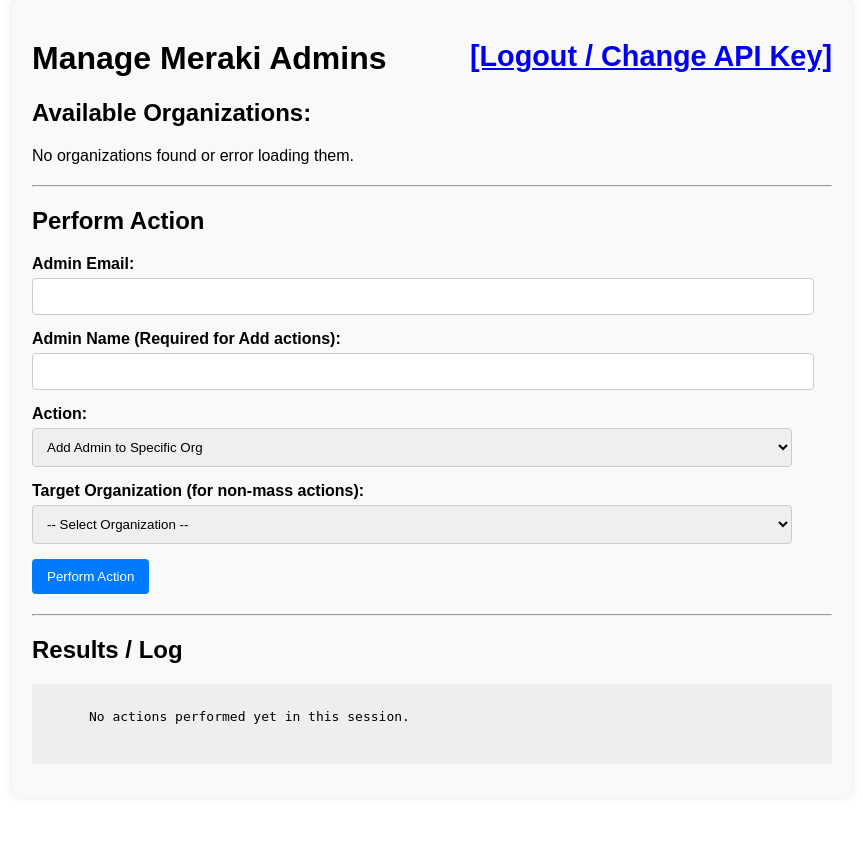
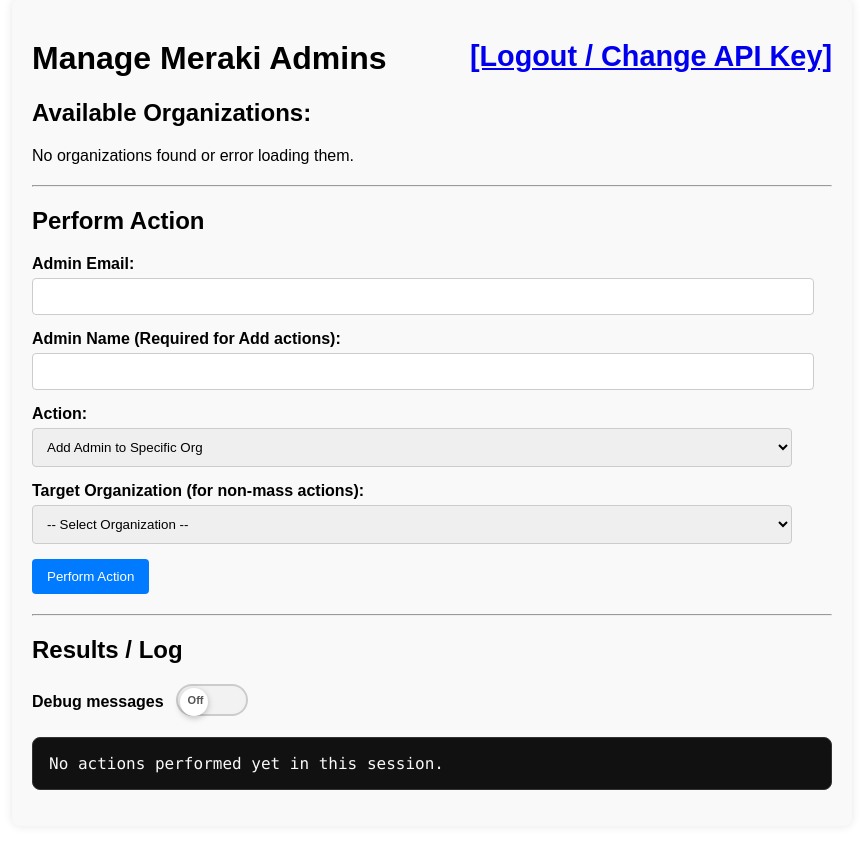
Before and after one commit to dbell-aa/merakiAPIuser-gpt-2026, a Flask app: template templates/manage.html in a window 1280 px wide. Shown: the part 21-867 px from the top of the page, without its empty margins (208-1071 px from the left). Before the commit the page ends 785 px from the top, so only its background shows below. Run offline with Flask 2, Linux system fonts and the light colour scheme; the template is opened without the code that fills it, so the values that code supplies are empty.

Commit message:
Debuggin

```diff
--- a/app.py
+++ b/app.py
@@ -11,6 +11,9 @@
 # You can generate one using: python -c 'import os; print(os.urandom(24))'
 app.config['SECRET_KEY'] = os.environ.get('FLASK_SECRET_KEY', 'your-default-secret-key') # Use environment variable or a default
 
+# Delay between Meraki API calls (seconds). Adjust via env MERAKI_CALL_DELAY if needed.
+CALL_DELAY_SECONDS = float(os.environ.get('MERAKI_CALL_DELAY', '1.2'))
+
 # --- Helper Functions (Adapted from your original code) ---
 
 def validate_email(email):
@@ -18,12 +21,47 @@
     return re.match(email_pattern, email) is not None
 
 def log_message(message, category='info'):
-    """Helper to store messages to be displayed later."""
-    if 'results_log' not in session:
+    """Helper to store messages (with category) for later display and console output."""
+    if 'results_log' not in session or not isinstance(session['results_log'], list):
         session['results_log'] = []
+
+    entry = {
+        "category": category,
+        "message": f"[{category.upper()}] {message}"
+    }
+
     # Prepend to show newest first
-    session['results_log'].insert(0, f"[{category.upper()}] {message}")
-    session.modified = True # Important when modifying mutable session objects like lists
+    session['results_log'].insert(0, entry)
+    session.modified = True  # Important when modifying mutable session objects like lists
+
+    # Also print to console for debugging
+    print(entry["message"])
+
+
+def normalize_results_log():
+    """
+    Normalize results_log entries to dicts with category/message for template consumption.
+    Converts legacy string entries to info messages.
+    """
+    raw_entries = session.get('results_log', [])
+    normalized = []
+
+    for entry in raw_entries:
+        if isinstance(entry, dict) and 'message' in entry and 'category' in entry:
+            normalized.append(entry)
+        elif isinstance(entry, str):
+            normalized.append({"category": "info", "message": entry})
+
+    session['results_log'] = normalized
+    session.modified = True
+    return normalized
+
+
+def apply_rate_limit_delay():
+    """Pause between sequential API calls to avoid hitting rate limits."""
+    if CALL_DELAY_SECONDS > 0:
+        log_message(f"Waiting {CALL_DELAY_SECONDS} seconds before next call...", 'debug')
+        time.sleep(CALL_DELAY_SECONDS)
 
 
 def delete_admin(dashboard, organization_id, admin_id, org_name=""):
@@ -46,15 +84,19 @@
 def add_admin(dashboard, organization_id, email, name, org_name=""):
     """Adds an admin. Uses passed dashboard object."""
     org_identifier = f"{org_name} ({organization_id})" if org_name else organization_id
+    log_message(f"Starting add_admin for {email} in {org_identifier}", 'debug')
+
     admin_id = check_for_email_in_admins(dashboard, organization_id, email, org_name, suppress_found_msg=True) # Check first
     if admin_id:
         log_message(f"Admin with email {email} already exists (ID: {admin_id}) in organization {org_identifier}. Skipping addition.", 'info')
         return None # Indicate skipped
 
+    log_message(f"Attempting to create admin {email} in {org_identifier}", 'debug')
     try:
         response = dashboard.organizations.createOrganizationAdmin(
             organization_id, email, name, orgAccess="full" # Changed 'full' to 'orgAccess="full"' based on potential library changes
         )
+        log_message(f"API response when creating admin: {response}", 'debug')
         log_message(f"Successfully added admin {name} ({email}) to organization {org_identifier}. Response: {response.get('id', 'N/A')}", 'success')
         return response # Return the response which might contain the new admin ID
     except meraki.APIError as e:
@@ -67,15 +109,20 @@
 def check_for_email_in_admins(dashboard, organization_id, email, org_name="", suppress_found_msg=False):
     """Checks for admin email. Uses passed dashboard object."""
     org_identifier = f"{org_name} ({organization_id})" if org_name else organization_id
+    log_message(f"Checking for email {email} in {org_identifier}", 'debug')
     try:
         admins = dashboard.organizations.getOrganizationAdmins(organization_id)
+        log_message(f"Found {len(admins)} admins in {org_identifier}", 'debug')
         for admin in admins:
             if admin['email'].lower() == email.lower():
                 if not suppress_found_msg:
                     log_message(f"Found admin: {admin['name']} (Email: {admin['email']}, ID: {admin['id']}) in org {org_identifier}", 'info')
+                log_message(f"Email {email} matched admin ID {admin['id']}", 'debug')
                 return admin['id'] # Return the admin ID if found
 
-        log_message(f"No admin with email {email} found in organization {org_identifier}.", 'info')
+        log_message(f"Email {email} not found in {org_identifier}", 'debug')
+        if not suppress_found_msg:
+            log_message(f"No admin with email {email} found in organization {org_identifier}.", 'info')
         return None # Return None if not found
 
     except meraki.APIError as e:
@@ -104,8 +151,7 @@
             # Logged already by check_for_email_in_admins
             no_email_found_orgs.append(org_name)
 
-        # Removed time.sleep for web context - be mindful of API rate limits!
-        # If rate limits become an issue, more complex handling (e.g., background tasks) is needed.
+        apply_rate_limit_delay()
 
     log_message(f"--- Mass Delete for {email} Complete ---", 'info')
     log_message(f"Checked {checked_count} organizations.", 'info')
@@ -116,27 +162,40 @@
 
 def mass_add_admin(dashboard, organizations, email, name):
     """Mass adds an admin. Uses passed dashboard object and org dict."""
+    log_message(f"Starting Mass Add for {name} ({email}) across {len(organizations)} organizations", 'debug')
     log_message(f"--- Starting Mass Add for {name} ({email}) ---", 'info')
     added_count = 0
     skipped_count = 0
+    failed_count = 0
     checked_count = 0
 
     for org_id, org_name in organizations.items():
         checked_count += 1
+        log_message(f"Processing org {checked_count}/{len(organizations)}: {org_name} (ID: {org_id})", 'debug')
         log_message(f"Processing organization: {org_name} (ID: {org_id})", 'info')
+
         result = add_admin(dashboard, org_id, email, name, org_name)
+
         if result is None: # Indicates skipped because already exists
             skipped_count += 1
+            log_message(f"SKIPPED - Admin already exists in {org_name}", 'debug')
         elif result: # Indicates success (got a response object)
             added_count += 1
-        # Failure is logged within add_admin
+            log_message(f"SUCCESS - Added admin to {org_name}", 'debug')
+        else: # Indicates failure
+            failed_count += 1
+            log_message(f"FAILED - Could not add admin to {org_name}", 'debug')
 
-        # Removed time.sleep for web context
+        apply_rate_limit_delay()
 
+    log_message("Mass Add Complete", 'debug')
+    log_message(f"Summary: {added_count} added, {skipped_count} skipped, {failed_count} failed", 'debug')
     log_message(f"--- Mass Add for {email} Complete ---", 'info')
     log_message(f"Checked {checked_count} organizations.", 'info')
     log_message(f"Successfully added admin to {added_count} organizations.", 'success')
     log_message(f"Skipped {skipped_count} organizations (admin likely already existed).", 'info')
+    if failed_count > 0:
+        log_message(f"Failed to add admin to {failed_count} organizations.", 'warning')
 
 
 # --- Flask Routes ---
@@ -156,18 +215,24 @@
 
         try:
             # Suppress console output from meraki library during init/fetch if desired
+            log_message("Initializing Meraki Dashboard API...", 'debug')
             dashboard = meraki.DashboardAPI(api_key, suppress_logging=True)
+            log_message("Getting organizations...", 'debug')
             organizations = dashboard.organizations.getOrganizations()
+            log_message(f"Found {len(organizations)} organizations", 'debug')
 
             if not organizations:
-                 flash('API key is valid, but no organizations were found or accessible.', 'warning')
-                 return render_template('index.html')
+                log_message("No organizations found for this API key.", 'warning')
+                flash('API key is valid, but no organizations were found or accessible.', 'warning')
+                return render_template('index.html')
 
             # Store essential info in session
             session['api_key'] = api_key
             session['org_data'] = {org['id']: org['name'] for org in organizations}
-            session['results_log'] = ["Successfully loaded organizations."] # Initialize log
+            log_message("Successfully loaded organizations.", 'success')
             session.modified = True # Mark session as modified
+
+            log_message(f"Organizations loaded into session: {', '.join(session['org_data'].values())}", 'debug')
 
             flash('API Key accepted and organizations loaded.', 'success')
             return redirect(url_for('manage'))
@@ -191,7 +256,7 @@
 
     # Pass org data and results log to the template
     org_data = session.get('org_data', {})
-    results_log = session.get('results_log', [])
+    results_log = normalize_results_log()
     return render_template('manage.html', org_data=org_data, results=results_log)
 
 @app.route('/manage-admin', methods=['POST'])
@@ -202,7 +267,7 @@
 
     api_key = session['api_key']
     org_data = session.get('org_data', {})
-    results_log = session.get('results_log', []) # Get current log
+    normalize_results_log() # Ensure results_log entries are in dict format for consistent logging
 
     # Get form data
     email = request.form.get('email')
@@ -245,9 +310,11 @@
                 delete_admin(dashboard, organization_id, admin_id, org_name)
             # No else needed, check_for_email_in_admins already logs if not found
         elif action == 'mass_add':
-             mass_add_admin(dashboard, org_data, email, name)
+            log_message(f"Starting mass_add action for {email}", 'debug')
+            log_message(f"Organization data contains {len(org_data)} organizations", 'debug')
+            mass_add_admin(dashboard, org_data, email, name)
         elif action == 'mass_delete':
-             mass_delete_admin(dashboard, org_data, email)
+            mass_delete_admin(dashboard, org_data, email)
         elif action == 'check':
             check_for_email_in_admins(dashboard, organization_id, email, org_name) # This function already logs results
         else:
--- a/templates/manage.html
+++ b/templates/manage.html
@@ -52,13 +52,120 @@
   <hr>
 
   <h2>Results / Log</h2>
-  <pre id="results">
-    {% if results %}
-      {{ results | join('\n') }}
-    {% else %}
-      No actions performed yet in this session.
-    {% endif %}
-  </pre>
+  <div class="log-controls">
+    <span class="log-label">Debug messages</span>
+    <label class="toggle-switch">
+      <input type="checkbox" id="debugToggle" aria-label="Toggle debug messages">
+      <span class="slider">
+        <span class="slider-label slider-off">Off</span>
+        <span class="slider-label slider-on">On</span>
+      </span>
+    </label>
+  </div>
+  <pre id="results" class="log-output"></pre>
+
+  <style>
+    .log-output {
+      max-height: 800px;
+      overflow-y: auto;
+      padding: 1rem;
+      background: #111;
+      color: #f8f8f8;
+      border-radius: 8px;
+      border: 1px solid #333;
+      white-space: pre-wrap;
+      font-family: 'SFMono-Regular', Consolas, 'Liberation Mono', Menlo, monospace;
+      box-sizing: border-box;
+    }
+
+    .log-controls {
+      display: flex;
+      align-items: center;
+      gap: 0.75rem;
+      margin-bottom: 0.5rem;
+    }
+
+    .log-label {
+      font-weight: 600;
+    }
+
+    .toggle-switch {
+      position: relative;
+      display: inline-block;
+      width: 72px;
+      height: 32px;
+      background: #ccc;
+      border-radius: 16px;
+      cursor: pointer;
+      transition: background 0.2s ease;
+      padding: 2px;
+      box-sizing: border-box;
+    }
+
+    .toggle-switch input {
+      display: none;
+    }
+
+    .toggle-switch .slider {
+      position: relative;
+      display: block;
+      width: 100%;
+      height: 100%;
+      border-radius: 14px;
+      background: #f2f2f2;
+    }
+
+    .toggle-switch .slider::before {
+      content: "";
+      position: absolute;
+      height: 28px;
+      width: 28px;
+      left: 2px;
+      top: 2px;
+      background-color: #fff;
+      border-radius: 50%;
+      box-shadow: 0 2px 6px rgba(0,0,0,0.25);
+      transition: transform 0.2s ease, background-color 0.2s ease;
+    }
+
+    .toggle-switch input:checked + .slider {
+      background: linear-gradient(90deg, #2563eb, #3b82f6);
+    }
+
+    .toggle-switch input:checked + .slider::before {
+      transform: translateX(40px);
+      background-color: #e5e7eb;
+    }
+
+    .slider-label {
+      position: absolute;
+      top: 50%;
+      transform: translateY(-50%);
+      font-size: 11px;
+      font-weight: 700;
+      color: #555;
+      pointer-events: none;
+    }
+
+    .slider-off {
+      left: 10px;
+    }
+
+    .slider-on {
+      right: 10px;
+      color: #e5e7eb;
+      opacity: 0;
+      transition: opacity 0.2s ease;
+    }
+
+    .toggle-switch input:checked + .slider .slider-on {
+      opacity: 1;
+    }
+
+    .toggle-switch input:checked + .slider .slider-off {
+      opacity: 0;
+    }
+  </style>
 
   <script>
     // Optional: Hide Org selector for mass actions
@@ -66,6 +173,35 @@
     const orgSelectGroup = document.getElementById('org-select-group');
     const orgSelect = document.getElementById('organization_id');
     const nameInput = document.getElementById('name');
+    const resultsElement = document.getElementById('results');
+    const debugToggle = document.getElementById('debugToggle');
+
+    // Results data from the server (array of {message, category})
+    const resultsData = {{ results | tojson | safe }};
+
+    function normalizeEntries(entries) {
+      return (entries || []).map(entry => {
+        if (entry && typeof entry === 'object' && 'message' in entry && 'category' in entry) {
+          return entry;
+        }
+        return { message: String(entry || ''), category: 'info' };
+      });
+    }
+
+    const normalizedResults = normalizeEntries(resultsData);
+
+    function renderLogs() {
+      const showDebug = debugToggle.checked;
+      const filtered = showDebug
+        ? normalizedResults
+        : normalizedResults.filter(entry => entry.category !== 'debug');
+
+      const text = filtered.length
+        ? filtered.map(entry => entry.message).join('\n')
+        : 'No actions performed yet in this session.';
+
+      resultsElement.textContent = text;
+    }
 
     function toggleOrgSelect() {
       const selectedAction = actionSelect.value;
@@ -85,8 +221,10 @@
     }
 
     actionSelect.addEventListener('change', toggleOrgSelect);
+    debugToggle.addEventListener('change', renderLogs);
     // Initial check on page load
     toggleOrgSelect();
+    renderLogs();
   </script>
 
 {% endblock %}
```
Also changed, not shown: wsgi.py (deleted, +0 -17 lines), 2 other files.
